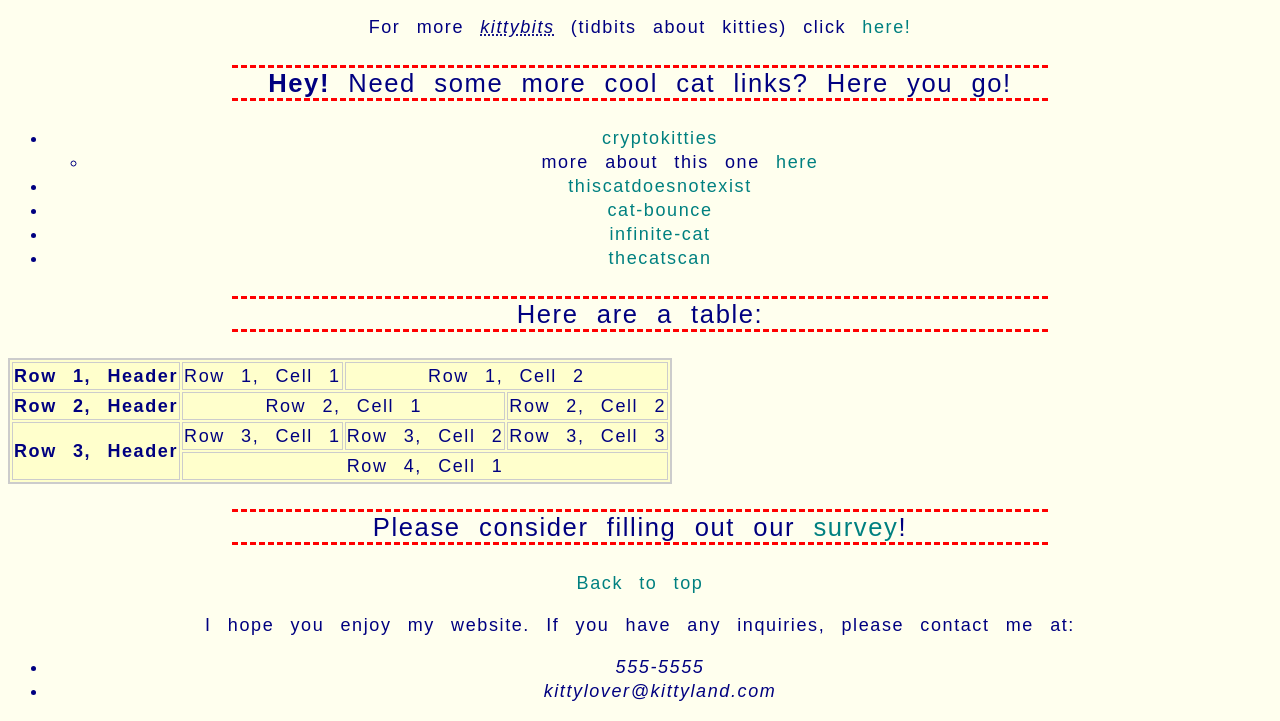
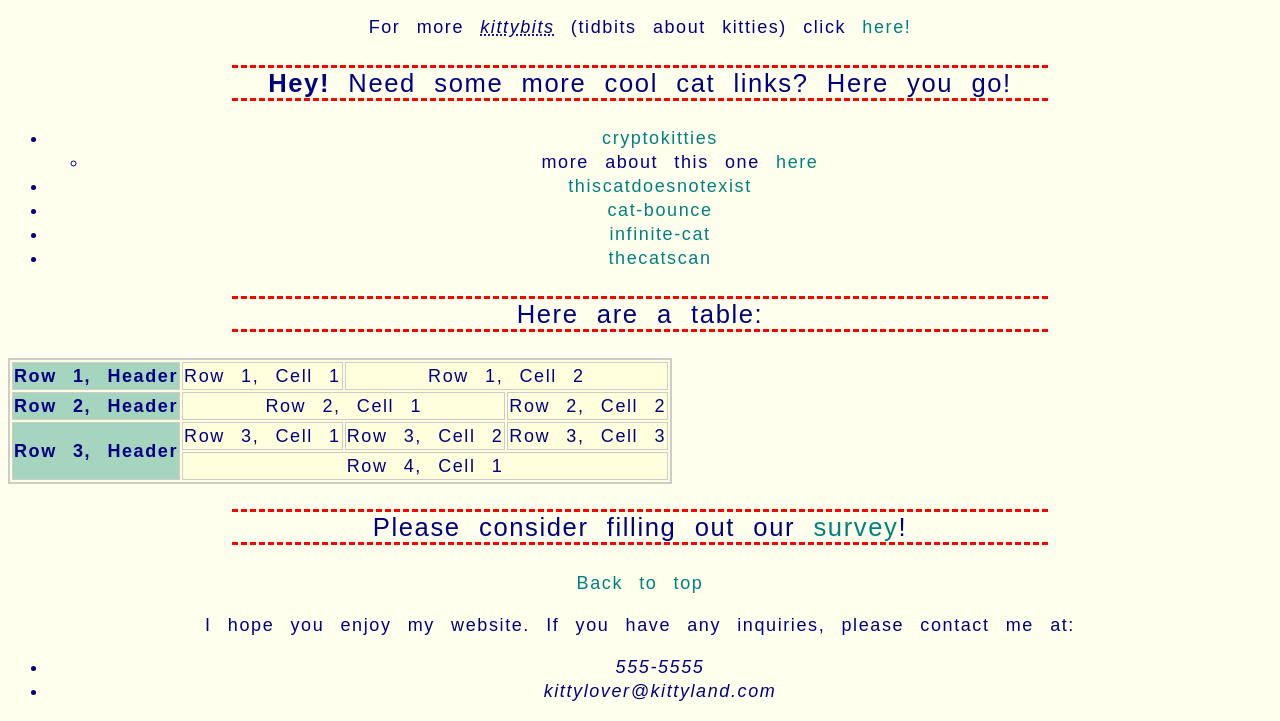
Before and after one commit to gigi-boop/kitty-tribute-page, a plain HTML site: page index.html in a window 1280 px wide. Shown: the part 1069-1790 px from the top of the page. Drawn offline with Linux system fonts and the light colour scheme.

Commit message:
adjust table colors

```diff
--- a/main.css
+++ b/main.css
@@ -55,7 +55,7 @@ a {
 
 table {
     border: 2px solid #ccc;
-    background-color: #ffc;
+    background-color: #ffd;
 }
 
 tr {
@@ -67,5 +67,6 @@ td {
 }
 
 th {
+    background-color: rgba(0, 135, 135, .35);
     border: 1.5px solid #ccc;
 }
```
